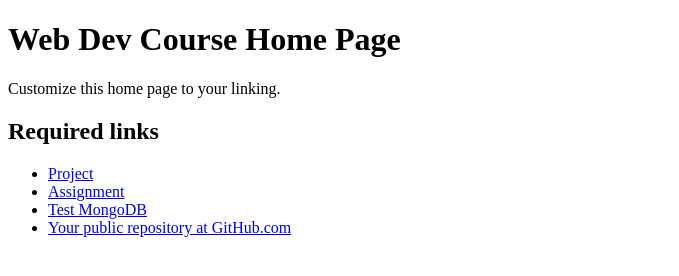
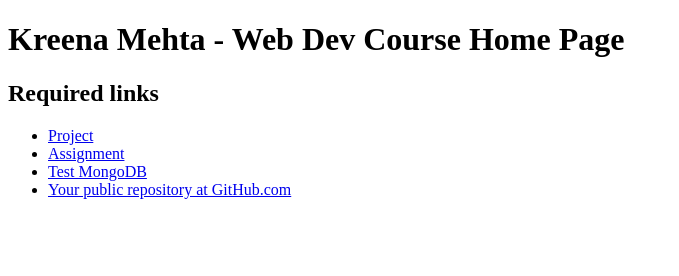
Before and after one commit to kreenasmehta/mehta-kreena-webdev, a website: page public/index.html in a window 1280 px wide. Shown: the whole page, without its empty margins (0-679 px from the left). Drawn offline with Linux system fonts and the light colour scheme.

Commit message:
Assignment 1

```diff
--- a/public/index.html
+++ b/public/index.html
@@ -2,14 +2,10 @@
 <html lang="en">
 <head>
     <meta charset="UTF-8">
-    <title>Web Dev Course Home Page</title>
+    <title>Kreena Mehta - Web Dev Course Home Page</title>
 </head>
 <body>
-    <h1>Web Dev Course Home Page</h1>
-
-    <p>
-        Customize this home page to your linking.
-    </p>
+    <h1>Kreena Mehta - Web Dev Course Home Page</h1>
 
     <h2>Required links</h2>
     <ul>
@@ -23,7 +19,7 @@
             <a href="test/index.html">Test MongoDB</a>
         </li>
         <li>
-            <a href="#">Your public repository at GitHub.com</a>
+            <a href="https://github.com/kreenasmehta/mehta-kreena-webdev">Your public repository at GitHub.com</a>
         </li>
     </ul>
 </body>
```
